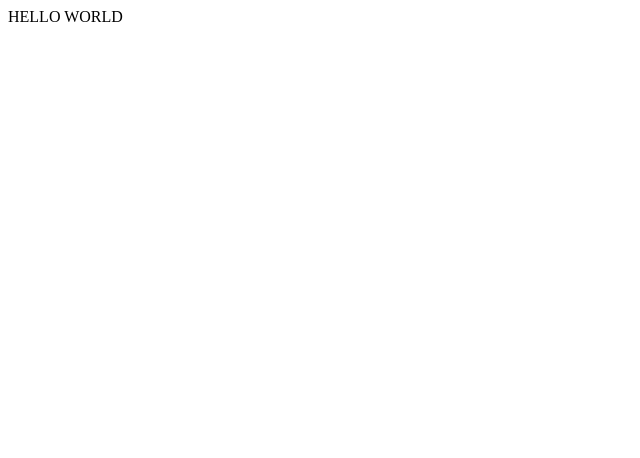
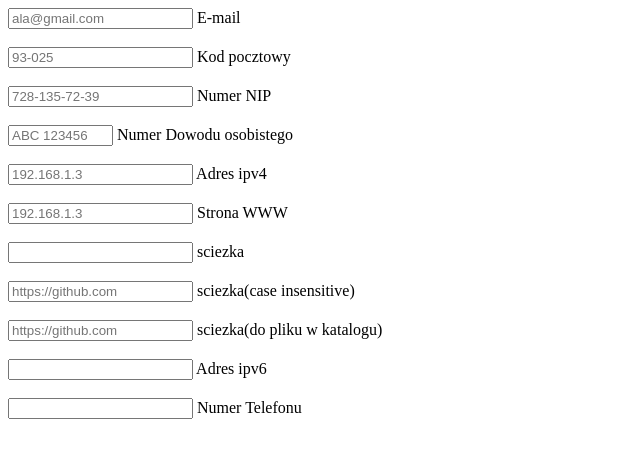
Before and after one commit to byczus1990/byczus1990.github.io, a plain HTML site: page index.html in a window 1280 px wide. Shown: the whole page, without its empty margins (0-640 px from the left). Drawn offline with Linux system fonts and the light colour scheme.

Commit message:
added all fields

```diff
--- a/index.html
+++ b/index.html
@@ -1 +1,14 @@
-HELLO WORLD
+
+<form action="szymon.byczek">
+  <input type="email" name="email" value="" required="required" placeholder="ala@gmail.com"/> E-mail<br /><br />
+  <input type="text" name="kod_pocztowy" value="" required="required" pattern="^[0-9]{2}-[0-9]{3}$" placeholder="93-025"/> Kod pocztowy<br /><br />
+  <input type="text" name="numer_nip" value="" required="required" pattern="^((\d{3}[- ]\d{3}[- ]\d{2}[- ]\d{2})|(\d{3}[- ]\d{2}[- ]\d{2}[- ]\d{3}))$" placeholder="728-135-72-39"/> Numer NIP<br /><br />
+  <input type="text" name="numer_dowodu" size="10" maxlength="10" value="" required="required" placeholder="ABC 123456"/> Numer Dowodu osobistego<br /><br />
+  <input type="text" name="adres_ipv4" value="" required="required" pattern="^\d{1,3}\.\d{1,3}\.\d{1,3}\.\d{1,3}$" placeholder="192.168.1.3"/> Adres ipv4<br /><br />
+  <input type="url" name="adres_www" value="" required="required" placeholder="192.168.1.3" placeholder="https://github.com"/> Strona WWW<br /><br />
+  <input type="url" name="adres_www" value="" required="required" placeholder=""/> sciezka<br /><br />
+  <input type="url" name="adres_www" value="" required="required" placeholder="https://github.com"/> sciezka(case insensitive)<br /><br />
+  <input type="url" name="adres_www" value="" required="required" placeholder="https://github.com"/> sciezka(do pliku w katalogu)<br /><br />
+  <input type="text" name="adres_ipv6" value="" required="required" pattern="^(([0-9a-fA-F]{1}|[1-9a-fA-F]{1}[0-9a-fA-F]{1,3}):){7}([0-9a-fA-F]{1}|[1-9a-fA-F]{1}[0-9a-fA-F]{1,3})$" /> Adres ipv6<br /><br />
+  <input type="tel" name="numer_telefonu" value="" required="required" pattern="[0-9]{3}-[0-9]{3}-[0-9]{3}" /> Numer Telefonu<br /><br />
+</form>
```
